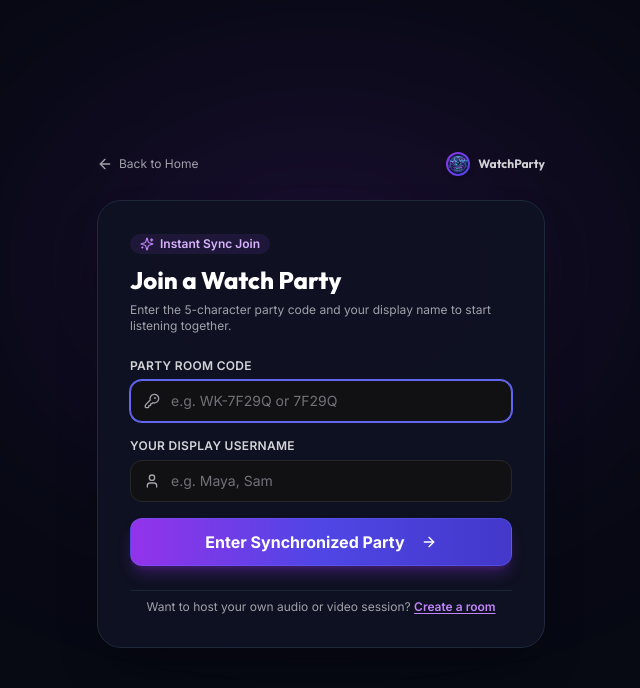
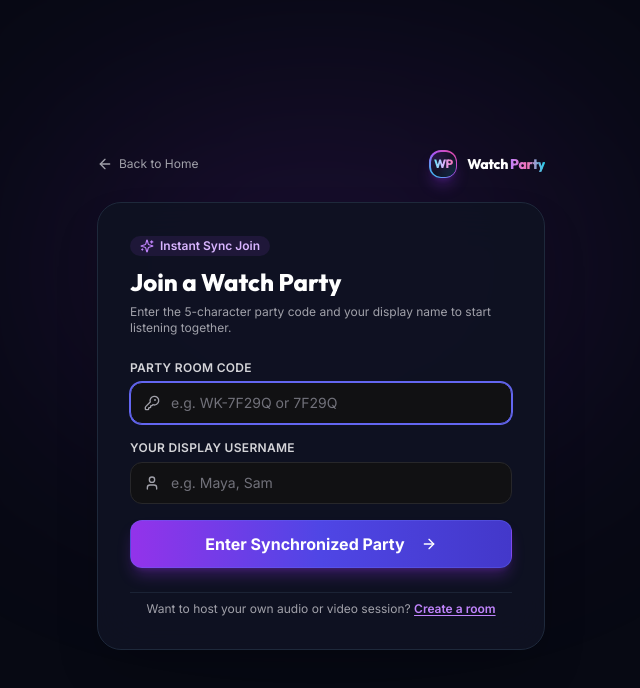
Before and after one commit to Ujjawaldixit2911/Watch_Party-, a React (Vite) app in the folder frontend/: page /join in a window 1280 px wide. Shown: the top 688 px of the page, without its empty margins (319-959 px from the left). Built offline with nearby package versions, Linux system fonts and the light colour scheme; no server answers.

Commit message:
feat: replace logo with stylish WP neon monogram across all pages and update screenshots without side rail

```diff
--- a/frontend/src/components/RoomHeader/RoomHeader.tsx
+++ b/frontend/src/components/RoomHeader/RoomHeader.tsx
@@ -11,6 +11,7 @@ import {
 import { useRoom } from '../../context/RoomContext';
 import { usePermissions } from '../../hooks/usePermissions';
 import { Button } from '../ui/Button';
+import { Logo } from '../ui/Logo';
 import { ShareRoomModal } from '../Modals/ShareRoomModal';
 import { Modal } from '../ui/Modal';
 import { toast } from 'sonner';
@@ -54,25 +55,8 @@ export const RoomHeader: React.FC = () => {
         <div className="max-w-7xl mx-auto flex flex-wrap items-center justify-between gap-3">
           {/* Left: Brand Logo & Room Code Pill */}
           <div className="flex items-center gap-2.5 sm:gap-4 min-w-0">
-            <Link
-              to="/"
-              className="flex items-center gap-2 group flex-shrink-0"
-              title="WatchParty Home"
-            >
-              <div className="w-8 h-8 sm:w-9 sm:h-9 rounded-xl overflow-hidden p-0.5 bg-gradient-to-tr from-cyan-400 via-purple-500 to-pink-500 shadow-lg shadow-purple-600/20 group-hover:scale-105 transition-transform flex items-center justify-center">
-                <img
-                  src="/assets/3d_dj_logo.jpg"
-                  alt="WatchParty Logo"
-                  className="w-full h-full object-cover rounded-[10px]"
-                  onError={(e) => {
-                    // Fallback to text icon if image not available
-                    (e.target as HTMLElement).style.display = 'none';
-                  }}
-                />
-              </div>
-              <span className="font-bold text-sm sm:text-base tracking-tight text-white font-heading hidden sm:inline">
-                Watch<span className="text-transparent bg-clip-text bg-gradient-to-r from-purple-400 to-cyan-400">Party</span>
-              </span>
+            <Link to="/" className="flex-shrink-0" title="WatchParty Home">
+              <Logo size="sm" />
             </Link>
 
             {/* Room Code Badge */}
--- /dev/null
+++ b/frontend/src/components/ui/Logo.tsx
@@ -0,0 +1,62 @@
+import React from 'react';
+import { cn } from '../../utils/cn';
+
+interface LogoProps {
+  size?: 'sm' | 'md' | 'lg';
+  showText?: boolean;
+  className?: string;
+}
+
+export const Logo: React.FC<LogoProps> = ({
+  size = 'md',
+  showText = true,
+  className,
+}) => {
+  const iconSizes = {
+    sm: 'w-7 h-7 text-xs',
+    md: 'w-9 h-9 text-sm',
+    lg: 'w-11 h-11 text-base',
+  };
+
+  const textSizes = {
+    sm: 'text-sm',
+    md: 'text-base sm:text-lg',
+    lg: 'text-xl sm:text-2xl',
+  };
+
+  return (
+    <div className={cn('flex items-center gap-2.5 group select-none', className)}>
+      {/* Stylish WP Monogram Icon */}
+      <div
+        className={cn(
+          'relative rounded-xl overflow-hidden p-[1.5px] bg-gradient-to-tr from-cyan-400 via-purple-500 to-pink-500 shadow-lg shadow-purple-600/30 group-hover:shadow-cyan-500/40 group-hover:scale-105 transition-all duration-300 flex items-center justify-center flex-shrink-0',
+          iconSizes[size]
+        )}
+      >
+        <div className="w-full h-full bg-[#0A0D1A] rounded-[10px] flex items-center justify-center font-extrabold tracking-tighter relative overflow-hidden">
+          {/* Subtle inner background glow */}
+          <div className="absolute inset-0 bg-gradient-to-br from-purple-600/20 via-transparent to-cyan-500/20 pointer-events-none" />
+
+          <span className="font-heading font-black tracking-tighter bg-gradient-to-r from-cyan-300 via-purple-300 to-pink-400 bg-clip-text text-transparent drop-shadow-[0_0_8px_rgba(168,85,247,0.6)]">
+            WP
+          </span>
+        </div>
+      </div>
+
+      {/* Brand Text */}
+      {showText && (
+        <span
+          className={cn(
+            'font-heading font-black tracking-tight text-white flex items-center',
+            textSizes[size]
+          )}
+        >
+          Watch
+          <span className="text-transparent bg-clip-text bg-gradient-to-r from-purple-400 via-pink-400 to-cyan-400 font-extrabold ml-0.5">
+            Party
+          </span>
+        </span>
+      )}
+    </div>
+  );
+};
--- a/frontend/src/pages/CreateRoomPage.tsx
+++ b/frontend/src/pages/CreateRoomPage.tsx
@@ -16,6 +16,7 @@ import { useRoom } from '../context/RoomContext';
 import { useAuth, DEFAULT_LOCKER_SONGS } from '../context/AuthContext';
 import { Button } from '../components/ui/Button';
 import { Input } from '../components/ui/Input';
+import { Logo } from '../components/ui/Logo';
 import { toast } from 'sonner';
 
 export const CreateRoomPage: React.FC = () => {
@@ -49,16 +50,7 @@ export const CreateRoomPage: React.FC = () => {
             <ArrowLeft className="w-4 h-4" />
             Back to Home
           </Link>
-          <div className="flex items-center gap-2">
-            <div className="w-8 h-8 rounded-full overflow-hidden p-0.5 bg-gradient-to-br from-purple-600 to-indigo-600 shadow-md">
-              <img
-                src="/assets/3d_dj_logo.jpg"
-                alt="WatchParty Logo"
-                className="w-full h-full object-cover rounded-full"
-              />
-            </div>
-            <span className="text-xs font-bold text-zinc-300 font-heading">WatchParty</span>
-          </div>
+          <Logo size="sm" />
         </div>
 
         {/* Login required guard card */}
--- a/frontend/src/pages/HelpPage.tsx
+++ b/frontend/src/pages/HelpPage.tsx
@@ -11,6 +11,7 @@ import {
   Sliders,
 } from 'lucide-react';
 import { Button } from '../components/ui/Button';
+import { Logo } from '../components/ui/Logo';
 
 interface FaqItem {
   question: string;
@@ -78,18 +79,8 @@ export const HelpPage: React.FC = () => {
               Home
             </Link>
             <div className="h-4 w-[1px] bg-slate-800" />
-            <div className="flex items-center gap-2">
-              <div className="w-8 h-8 rounded-full overflow-hidden p-0.5 bg-gradient-to-br from-purple-600 to-indigo-600 shadow-lg shadow-purple-600/30">
-                <img
-                  src="/assets/3d_dj_logo.jpg"
-                  alt="WatchParty Logo"
-                  className="w-full h-full object-cover rounded-full"
-                />
-              </div>
-              <span className="text-sm font-bold tracking-tight font-heading text-white">
-                Watch<span className="text-purple-400">Party</span> Help Manual
-              </span>
-            </div>
+            <Logo size="sm" />
+            <span className="text-xs font-semibold text-slate-400">Help Manual</span>
           </div>
 
           <div className="flex items-center gap-3">
--- a/frontend/src/pages/JoinRoomPage.tsx
+++ b/frontend/src/pages/JoinRoomPage.tsx
@@ -14,6 +14,7 @@ import { checkRoomApi } from '../services/api';
 import { CheckRoomResponse } from '@watchparty/shared';
 import { Button } from '../components/ui/Button';
 import { Input } from '../components/ui/Input';
+import { Logo } from '../components/ui/Logo';
 
 export const JoinRoomPage: React.FC = () => {
   const { roomCode: paramCode } = useParams<{ roomCode?: string }>();
@@ -107,12 +108,7 @@ export const JoinRoomPage: React.FC = () => {
           <ArrowLeft className="w-4 h-4" />
           Back to Home
         </Link>
-        <div className="flex items-center gap-2">
-          <div className="w-6 h-6 rounded-full overflow-hidden p-0.5 bg-gradient-to-br from-purple-600 to-indigo-600 shadow-md">
-            <img src="/assets/3d_dj_logo.jpg" alt="WatchParty" className="w-full h-full object-cover rounded-full" />
-          </div>
-          <span className="text-xs font-bold text-zinc-300 font-heading">WatchParty</span>
-        </div>
+        <Logo size="sm" />
       </div>
 
       <div className="w-full max-w-md bg-[#0F1222]/95 border border-slate-800 rounded-3xl p-6 sm:p-8 shadow-2xl relative z-10 space-y-6 backdrop-blur-xl">
--- a/frontend/src/pages/LandingPage.tsx
+++ b/frontend/src/pages/LandingPage.tsx
@@ -17,6 +17,7 @@ import {
 } from 'lucide-react';
 import { useAuth } from '../context/AuthContext';
 import { Button } from '../components/ui/Button';
+import { Logo } from '../components/ui/Logo';
 
 export const LandingPage: React.FC = () => {
   const { user, isAuthenticated, logout, reviews } = useAuth();
@@ -38,18 +39,12 @@ export const LandingPage: React.FC = () => {
       {/* 1. Header Navigation */}
       <header className="w-full border-b border-slate-800/80 bg-[#070913]/85 backdrop-blur-xl sticky top-0 z-50">
         <div className="max-w-7xl mx-auto px-4 sm:px-6 lg:px-8 h-16 flex items-center justify-between">
-          {/* Logo & Brand Tagline with 3D DJ Logo */}
-          <Link to="/" className="flex items-center gap-2.5 group">
-            <div className="w-10 h-10 rounded-full overflow-hidden p-0.5 bg-gradient-to-tr from-purple-500 via-indigo-500 to-pink-500 shadow-lg shadow-purple-600/30 group-hover:scale-105 transition-transform flex-shrink-0">
-              <img
-                src="/assets/3d_dj_logo.jpg"
-                alt="WatchParty 3D DJ Logo"
-                className="w-full h-full object-cover rounded-full"
-              />
-            </div>
+          {/* Logo & Brand Tagline with stylish WP Logo */}
+          <Link to="/" className="flex items-center gap-2 group">
+            <Logo size="md" showText={false} />
             <div className="flex flex-col">
               <span className="text-lg font-extrabold tracking-tight font-heading text-white leading-none">
-                Watch<span className="text-transparent bg-clip-text bg-gradient-to-r from-purple-400 to-pink-400">Party</span>
+                Watch<span className="text-transparent bg-clip-text bg-gradient-to-r from-purple-400 via-pink-400 to-cyan-400">Party</span>
               </span>
               <span className="text-[10px] font-semibold text-zinc-400 tracking-wider">
                 Real-Time Synchronized Streaming
@@ -569,17 +564,10 @@ export const LandingPage: React.FC = () => {
       <footer className="mt-auto border-t border-slate-800/80 bg-[#070913] py-10 px-4 sm:px-6 lg:px-8 text-xs text-zinc-500">
         <div className="max-w-7xl mx-auto flex flex-col sm:flex-row items-center justify-between gap-6">
           <div className="flex items-center gap-3">
-            <div className="w-10 h-10 rounded-full overflow-hidden p-0.5 bg-gradient-to-tr from-purple-500 to-pink-500 shadow-md flex-shrink-0">
-              <img
-                src="/assets/3d_dj_logo.jpg"
-                alt="WatchParty Logo"
-                className="w-full h-full object-cover rounded-full"
-              />
-            </div>
-            <div>
-              <span className="font-bold text-zinc-200 font-heading">WatchParty</span>
-              <p className="text-[11px] text-zinc-500">Real-Time Synchronized Video & Music Streaming</p>
-            </div>
+            <Logo size="md" />
+            <p className="text-[11px] text-zinc-500 hidden sm:block border-l border-slate-800 pl-3">
+              Real-Time Synchronized Video & Music Streaming
+            </p>
           </div>
 
           <div className="flex items-center gap-6 text-xs text-zinc-400">
--- a/frontend/src/pages/LoginPage.tsx
+++ b/frontend/src/pages/LoginPage.tsx
@@ -14,6 +14,7 @@ import {
 import { useAuth } from '../context/AuthContext';
 import { Button } from '../components/ui/Button';
 import { Input } from '../components/ui/Input';
+import { Logo } from '../components/ui/Logo';
 import { GoogleAuthButton } from '../components/auth/GoogleAuthButton';
 
 export const LoginPage: React.FC = () => {
@@ -84,17 +85,8 @@ export const LoginPage: React.FC = () => {
           <ArrowLeft className="w-4 h-4" />
           Back to Home
         </Link>
-        <Link to="/" className="flex items-center gap-2">
-          <div className="w-8 h-8 rounded-full overflow-hidden p-0.5 bg-gradient-to-br from-purple-600 to-indigo-600 shadow-lg shadow-purple-600/30">
-            <img
-              src="/assets/3d_dj_logo.jpg"
-              alt="WatchParty Logo"
-              className="w-full h-full object-cover rounded-full"
-            />
-          </div>
-          <span className="text-xs font-bold tracking-tight font-heading text-white">
-            Watch<span className="text-purple-400">Party</span>
-          </span>
+        <Link to="/" title="WatchParty Home">
+          <Logo size="sm" />
         </Link>
       </div>
 
--- a/frontend/src/pages/ProfilePage.tsx
+++ b/frontend/src/pages/ProfilePage.tsx
@@ -28,6 +28,7 @@ import {
 } from 'lucide-react';
 import { useAuth } from '../context/AuthContext';
 import { Button } from '../components/ui/Button';
+import { Logo } from '../components/ui/Logo';
 import { Input } from '../components/ui/Input';
 import { toast } from 'sonner';
 
@@ -288,18 +289,8 @@ export const ProfilePage: React.FC = () => {
               Home
             </Link>
             <div className="h-4 w-[1px] bg-slate-800" />
-            <div className="flex items-center gap-2">
-              <div className="w-8 h-8 rounded-full overflow-hidden p-0.5 bg-gradient-to-br from-purple-600 to-indigo-600 shadow-lg shadow-purple-600/30">
-                <img
-                  src="/assets/3d_dj_logo.jpg"
-                  alt="WatchParty Logo"
-                  className="w-full h-full object-cover rounded-full"
-                />
-              </div>
-              <span className="text-sm font-bold tracking-tight font-heading text-white">
-                Watch<span className="text-purple-400">Party</span> Profile
-              </span>
-            </div>
+            <Logo size="sm" />
+            <span className="text-xs font-semibold text-slate-400">Profile</span>
           </div>
 
           <div className="flex items-center gap-3">
--- a/frontend/src/pages/RegisterPage.tsx
+++ b/frontend/src/pages/RegisterPage.tsx
@@ -13,6 +13,7 @@ import {
 import { useAuth } from '../context/AuthContext';
 import { Button } from '../components/ui/Button';
 import { Input } from '../components/ui/Input';
+import { Logo } from '../components/ui/Logo';
 import { GoogleAuthButton } from '../components/auth/GoogleAuthButton';
 
 export const RegisterPage: React.FC = () => {
@@ -93,17 +94,8 @@ export const RegisterPage: React.FC = () => {
           <ArrowLeft className="w-4 h-4" />
           Back to Home
         </Link>
-        <Link to="/" className="flex items-center gap-2">
-          <div className="w-8 h-8 rounded-full overflow-hidden p-0.5 bg-gradient-to-br from-purple-600 to-indigo-600 shadow-lg shadow-purple-600/30">
-            <img
-              src="/assets/3d_dj_logo.jpg"
-              alt="WatchParty Logo"
-              className="w-full h-full object-cover rounded-full"
-            />
-          </div>
-          <span className="text-xs font-bold tracking-tight font-heading text-white">
-            Watch<span className="text-purple-400">Party</span>
-          </span>
+        <Link to="/" title="WatchParty Home">
+          <Logo size="sm" />
         </Link>
       </div>
 
```
Also changed, not shown: 2 other files (tests, documents, lock files or other folders).
